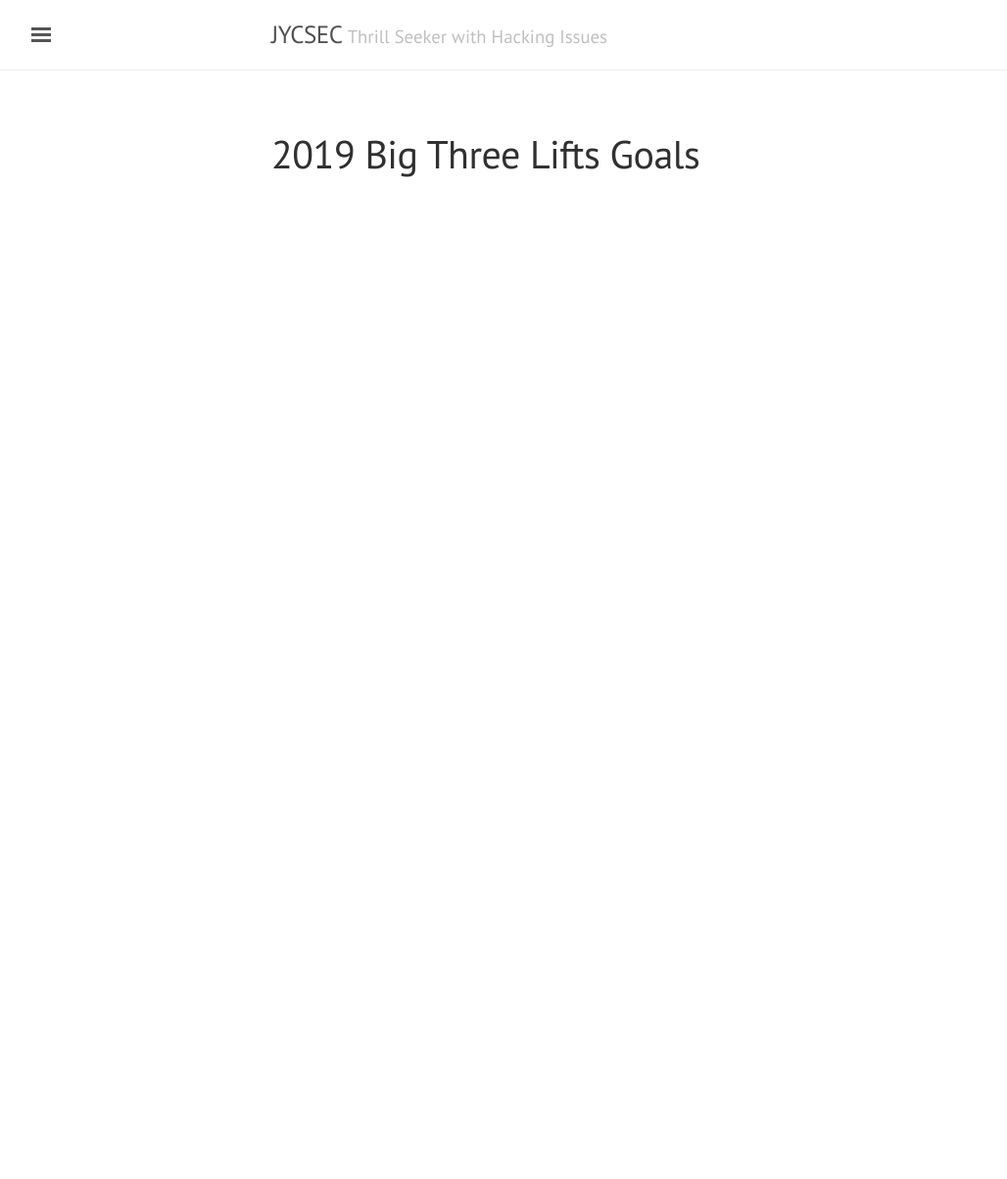
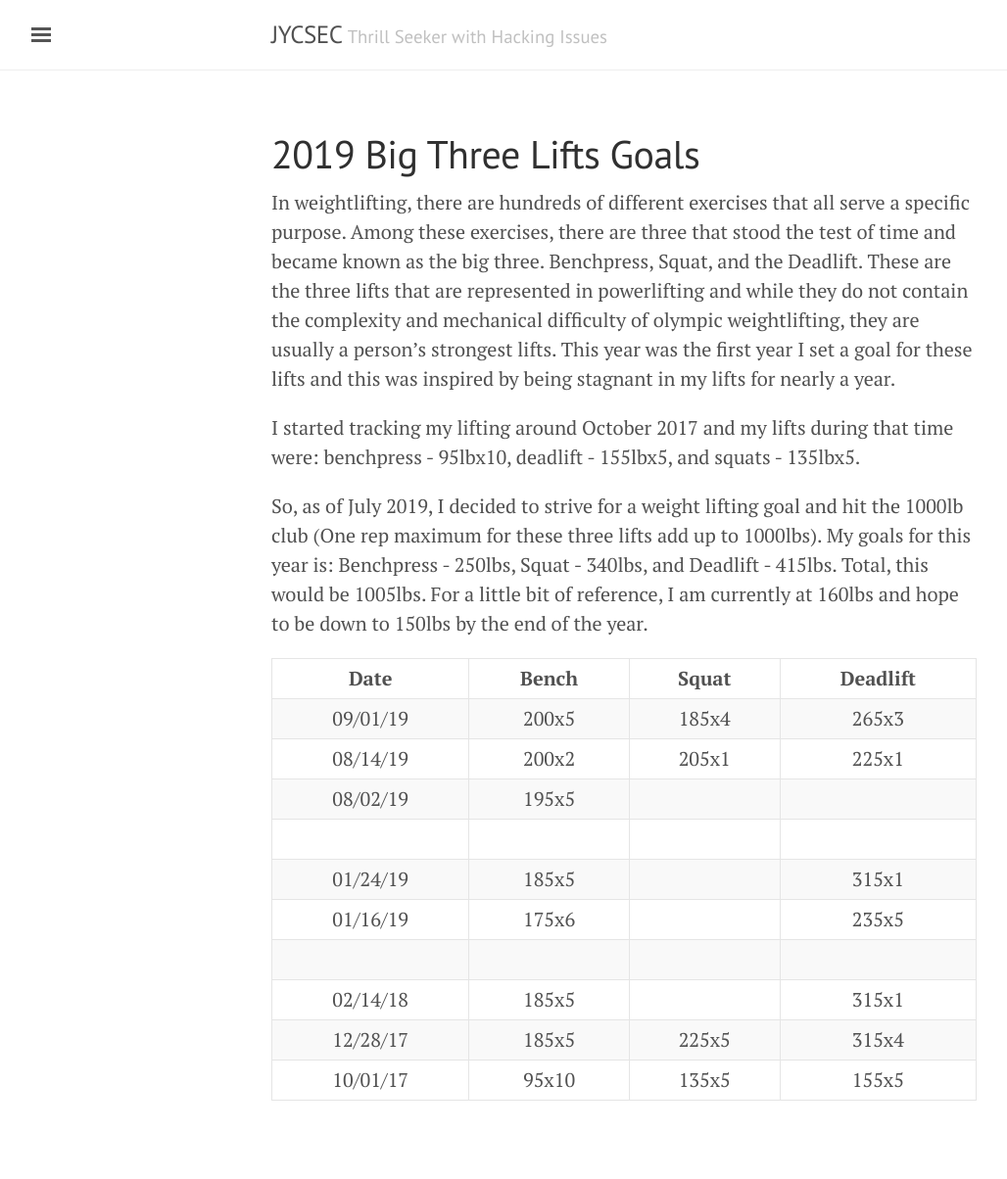
Before and after one commit to JYCSEC/jycsec.github.io, a Jekyll site: the page built from _fitness/2019-big-three.md, in a window 1280 px wide. Shown: the whole page at 98% size, without its empty margins (3-1031 px from the left). Built offline with Jekyll 4.4.1, drawn with Linux system fonts in a browser that asks for light colours; nearby versions of some CDN libraries; before the commit the page ends 900 px from its top, so only the background shows below that.

Commit message:
added 2019-big-three blogpost to fitness

```diff
--- a/_fitness/2019-big-three.md
+++ b/_fitness/2019-big-three.md
@@ -2,3 +2,22 @@
 layout: page
 title: 2019 Big Three Lifts Goals
 ---
+
+In weightlifting, there are hundreds of different exercises that all serve a specific purpose. Among these exercises, there are three that stood the test of time and became known as the big three. Benchpress, Squat, and the Deadlift. These are the three lifts that are represented in powerlifting and while they do not contain the complexity and mechanical difficulty of olympic weightlifting, they are usually a person's strongest lifts. This year was the first year I set a goal for these lifts and this was inspired by being stagnant in my lifts for nearly a year.
+
+I started tracking my lifting around October 2017 and my lifts during that time were: benchpress - 95lbx10, deadlift - 155lbx5, and squats - 135lbx5.
+
+So, as of July 2019, I decided to strive for a weight lifting goal and hit the 1000lb club (One rep maximum for these three lifts add up to 1000lbs). My goals for this year is: Benchpress - 250lbs, Squat - 340lbs, and Deadlift - 415lbs. Total, this would be 1005lbs. For a little bit of reference, I am currently at 160lbs and hope to be down to 150lbs by the end of the year.
+
+| Date     | Bench | Squat | Deadlift |
+| :------: | :---: | :---: | :------: |
+| 09/01/19 | 200x5 | 185x4 | 265x3    |
+| 08/14/19 | 200x2 | 205x1 | 225x1    |
+| 08/02/19 | 195x5 |       |          |
+|          |       |       |          |
+| 01/24/19 | 185x5 |       | 315x1    |
+| 01/16/19 | 175x6 |       | 235x5    |
+|          |       |       |          |
+| 02/14/18 | 185x5 |       | 315x1    |
+| 12/28/17 | 185x5 | 225x5 | 315x4    |
+| 10/01/17 | 95x10 | 135x5 | 155x5    |
```
Also changed, not shown: _posts/2019-08-29-working-as-a-security-engineer-intern.md (+1 -1 lines).
